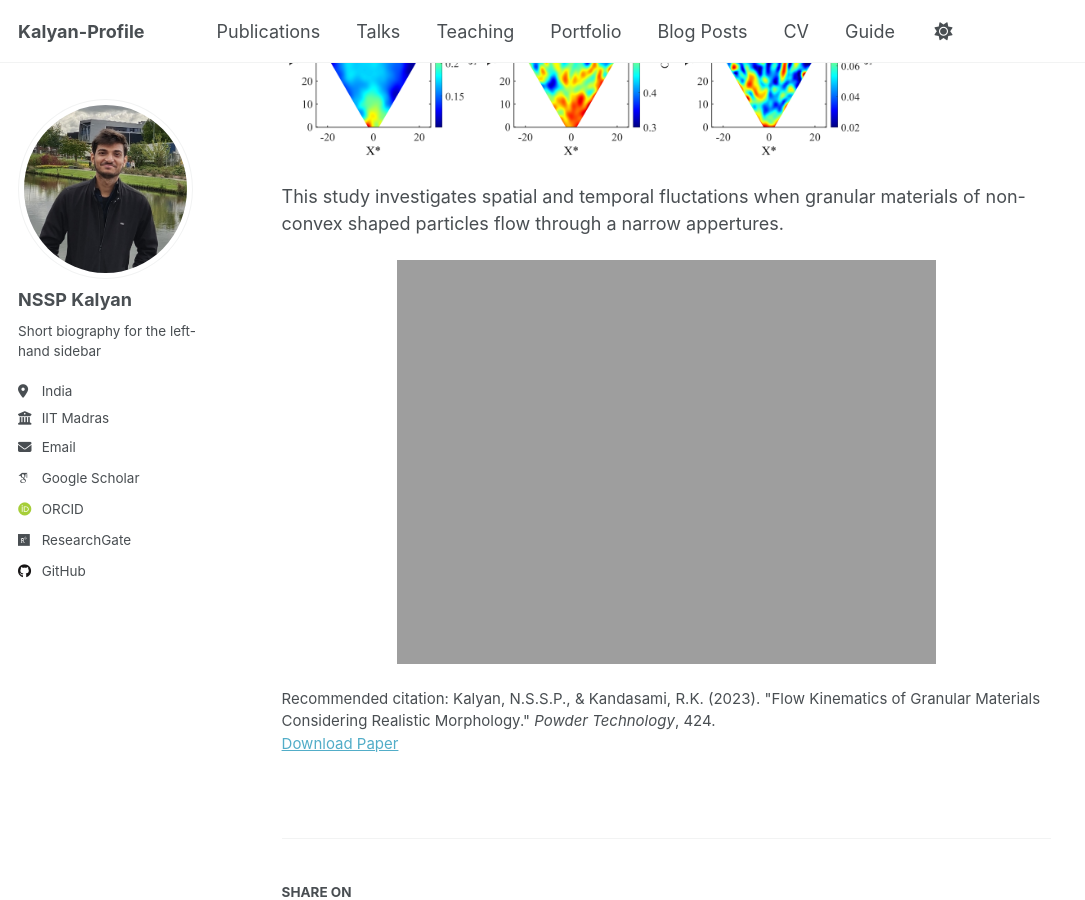
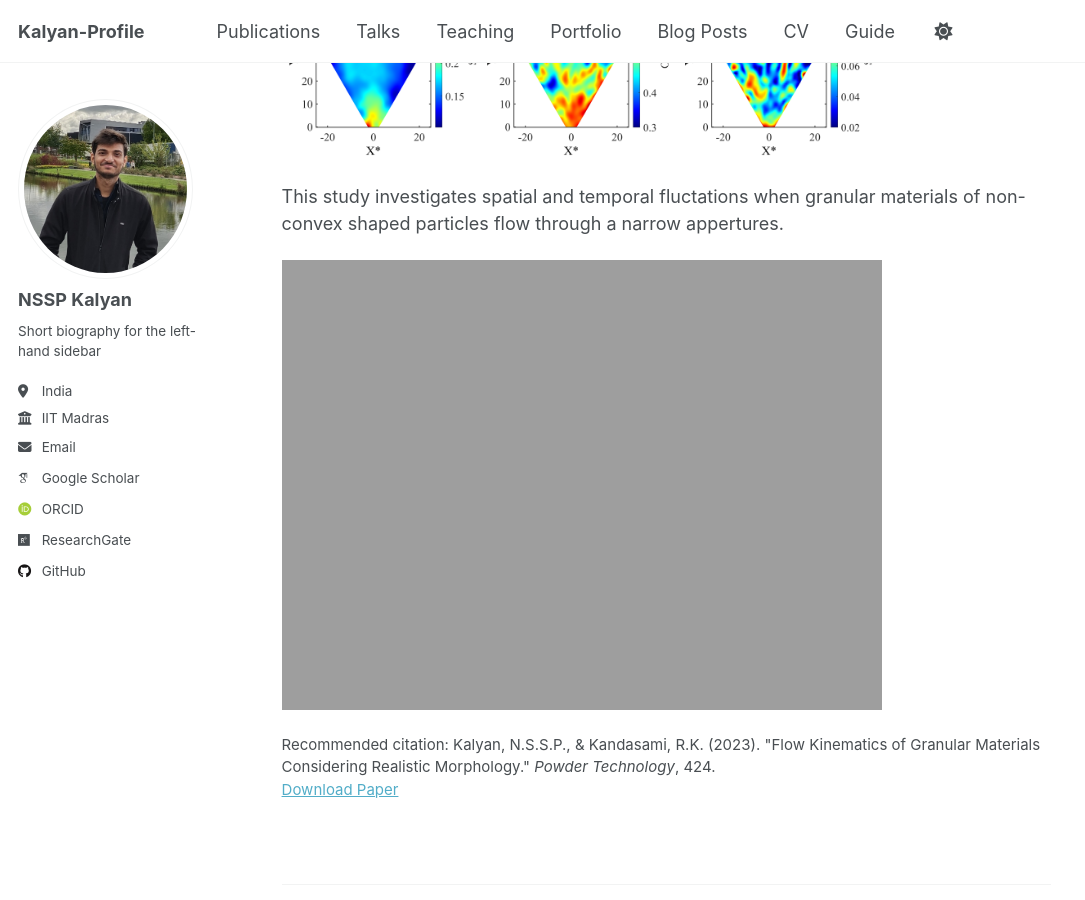
Before and after one commit to pkc137/sudo_template_website, a Jekyll site: the page built from _publications/2025-06-08-paper-title-number-5.md, in a window 1280 px wide and 900 px high, scrolled down 425 px. Shown: the whole window, without its empty margins (0-1085 px from the left). Built offline with Jekyll 4.4.1, drawn with Linux system fonts in a browser that asks for light colours; some web fonts are replaced; a script that is not in the unit is left out.

Commit message:
Update 2025-06-08-paper-title-number-5.md

```diff
--- a/_publications/2025-06-08-paper-title-number-5.md
+++ b/_publications/2025-06-08-paper-title-number-5.md
@@ -13,6 +13,4 @@ citation: 'Kalyan, N.S.S.P., & Kandasami, R.K. (2023). "Flow Kinematics of Granu
 
 This study investigates spatial and temporal fluctations when granular materials of non-convex shaped particles flow through a narrow appertures.
 
-<p align="center">
-  <img src="https://pkc137.github.io/sudo_template_website/images/Velocity_flutuations.gif" style="width:70%; max-width:600px;">
-</p>
+<img src="https://pkc137.github.io/sudo_template_website/images/Velocity_flutuations.gif" width="600">
```
